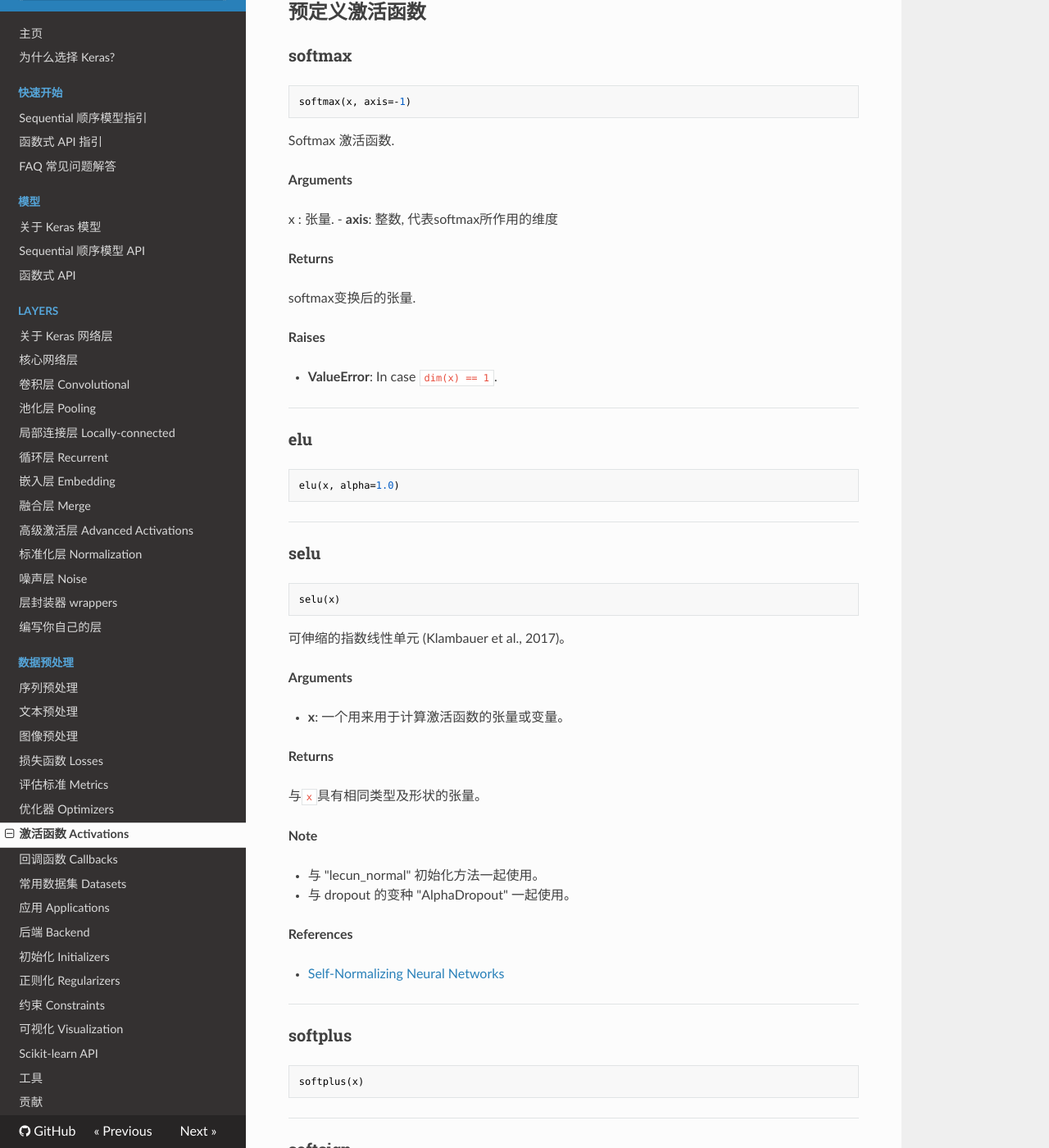
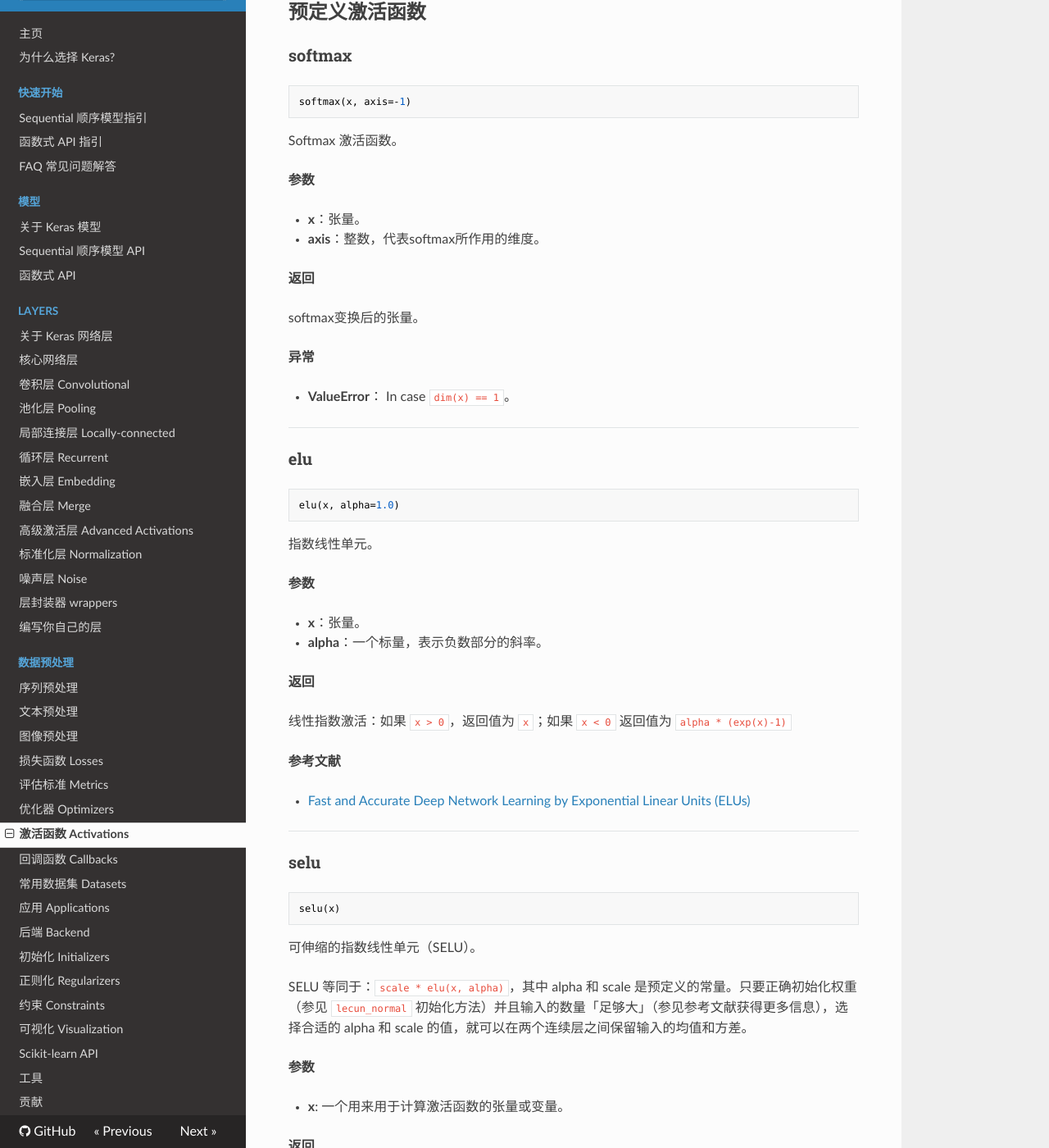
Before and after one commit to keras-team/keras-docs-zh, an MkDocs documentation site: the page built from sources/activations.md, in a window 1280 px wide and 1400 px high, scrolled down 565 px. Shown: the whole window at 82% size. Built offline with MkDocs 1.6.1, drawn with Linux system fonts in a browser that asks for light colours; nearby versions of some CDN libraries; old or Windows-style settings are respelled for this version of MkDocs; some of the changed text lies outside the part shown.

Commit message:
Update activations.md
activations.md  Total page

````diff
--- a/sources/activations.md
+++ b/sources/activations.md
@@ -37,29 +37,43 @@ softmax(x, axis=-1)
 ```
 
 
-Softmax 激活函数.
+Softmax 激活函数。
 
-__Arguments__
+__参数__
 
-x : 张量.
-- __axis__: 整数, 代表softmax所作用的维度
+- __x__：张量。
+- __axis__：整数，代表softmax所作用的维度。
 
-__Returns__
+__返回__
 
-softmax变换后的张量.
+softmax变换后的张量。
 
-__Raises__
+__异常__
 
-- __ValueError__: In case `dim(x) == 1`.
+- __ValueError__： In case `dim(x) == 1`。
 
 ----
 
 ### elu
 
-
 ```python
 elu(x, alpha=1.0)
 ```
+
+指数线性单元。
+
+__参数__
+
+- __x__：张量。
+- __alpha__：一个标量，表示负数部分的斜率。
+
+__返回__
+
+线性指数激活：如果 `x > 0`，返回值为 `x`；如果 `x < 0` 返回值为 `alpha * (exp(x)-1)`
+
+__参考文献__
+
+- [Fast and Accurate Deep Network Learning by Exponential Linear Units (ELUs)](https://arxiv.org/abs/1511.07289)
 
 ----
 
@@ -70,23 +84,24 @@ elu(x, alpha=1.0)
 selu(x)
 ```
 
+可伸缩的指数线性单元（SELU）。
 
-可伸缩的指数线性单元 (Klambauer et al., 2017)。
+SELU 等同于：`scale * elu(x, alpha)`，其中 alpha 和 scale 是预定义的常量。只要正确初始化权重（参见 `lecun_normal` 初始化方法）并且输入的数量「足够大」（参见参考文献获得更多信息），选择合适的 alpha 和 scale 的值，就可以在两个连续层之间保留输入的均值和方差。
 
-__Arguments__
+__参数__
 
 - __x__: 一个用来用于计算激活函数的张量或变量。
 
-__Returns__
+__返回__
 
-与`x`具有相同类型及形状的张量。
+可伸缩的指数线性激活：`scale * elu(x, alpha)`。
 
-__Note__
+__注意__
 
-- 与 "lecun_normal" 初始化方法一起使用。
-- 与 dropout 的变种 "AlphaDropout" 一起使用。
+- 与「lecun_normal」初始化方法一起使用。
+- 与 dropout 的变种「AlphaDropout」一起使用。
 
-__References__
+__参考文献__
 
 - [Self-Normalizing Neural Networks](https://arxiv.org/abs/1706.02515)
 
@@ -99,6 +114,16 @@ __References__
 softplus(x)
 ```
 
+Softplus 激活函数。
+
+__参数__
+
+- __x__: 张量。
+
+__返回__
+
+Softplus 激活：`log(exp(x) + 1)`。
+
 ----
 
 ### softsign
@@ -107,6 +132,16 @@ softplus(x)
 ```python
 softsign(x)
 ```
+
+Softsign 激活函数。
+
+__参数__
+
+- __x__: 张量。
+
+__返回__
+
+Softsign 激活：`x / (abs(x) + 1)`。
 
 ----
 
@@ -117,14 +152,27 @@ softsign(x)
 relu(x, alpha=0.0, max_value=None)
 ```
 
+线性修正单元。
+
+__参数__
+
+- __x__: 张量。
+- __alpha__：负数部分的斜率。默认为 0。
+- __max_value__：输出的最大值
+
+__返回__
+
+线性修正单元激活：如果 `x > 0`，返回值为 `x`；如果 `x < 0`，返回值为 `alpha * x`。如果定义了 max_value，则结果将截断为此值。
+
 ----
 
 ### tanh
 
-
 ```python
 tanh(x)
 ```
+
+双曲正切激活函数。
 
 ----
 
@@ -135,6 +183,8 @@ tanh(x)
 sigmoid(x)
 ```
 
+Sigmoid 激活函数。
+
 ----
 
 ### hard_sigmoid
@@ -143,6 +193,22 @@ sigmoid(x)
 ```python
 hard_sigmoid(x)
 ```
+
+Hard sigmoid 激活函数。
+
+计算速度比 sigmoid 激活函数更快。
+
+__参数__
+
+- __x__: 张量。
+
+__返回__
+
+Hard sigmoid 激活：
+
+- 如果 `x < -2.5`，返回 0。
+- 如果 `x > 2.5`，返回 1。
+- 如果 `-2.5 <= x <= 2.5`，返回 `0.2 * x + 0.5`。
 
 ----
 
@@ -153,7 +219,9 @@ hard_sigmoid(x)
 linear(x)
 ```
 
+线性激活函数（即不做任何改变）
+
 
 ## 高级激活函数
 
-对于Theano/TensorFlow/CNTK不能表达的复杂激活函数，如含有可学习参数的激活函数，可通过[高级激活函数](layers/advanced-activations.md)实现，如PReLU，LeakyReLU等
+对于Theano/TensorFlow/CNTK不能表达的复杂激活函数，如含有可学习参数的激活函数，可通过[高级激活函数](layers/advanced-activations.md)实现，可以在 `keras.layers.advanced_activations` 模块中找到。 这些高级激活函数包括 `PReLU` 和 `LeakyReLU`
````
